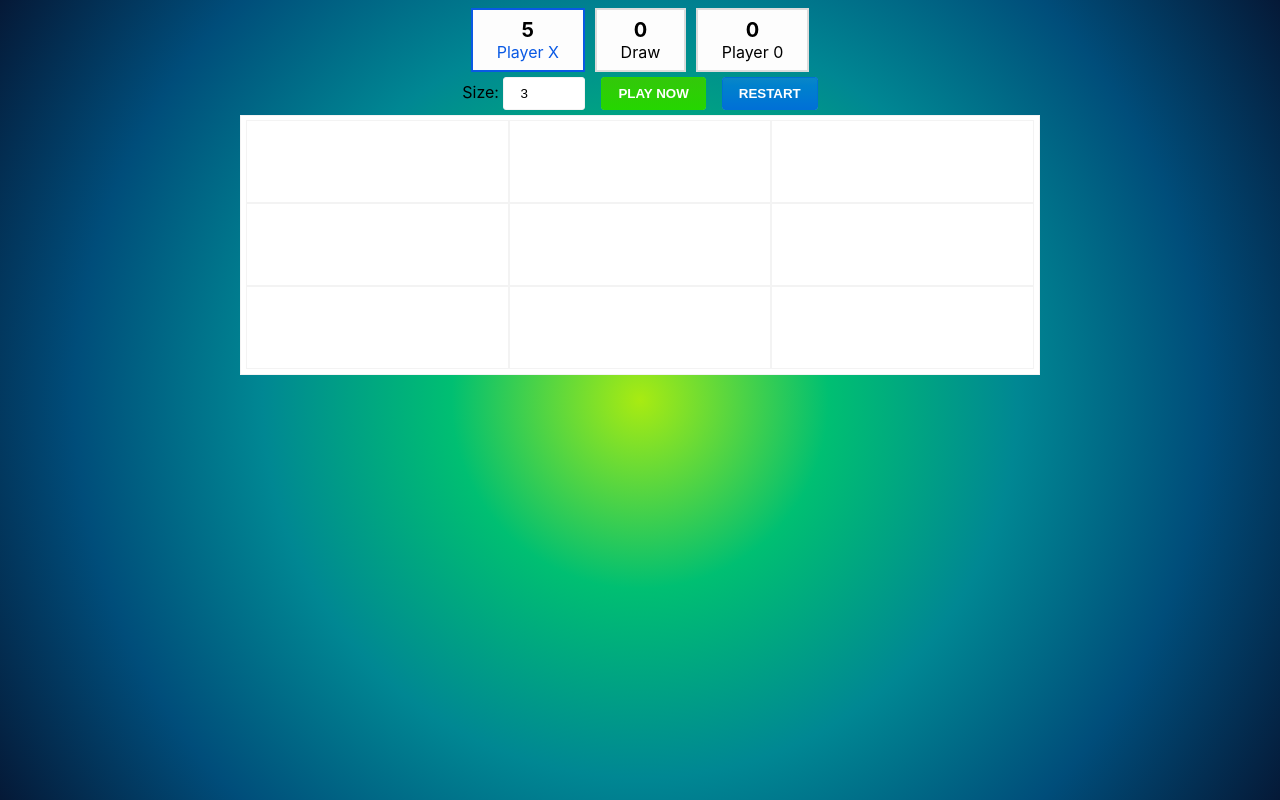
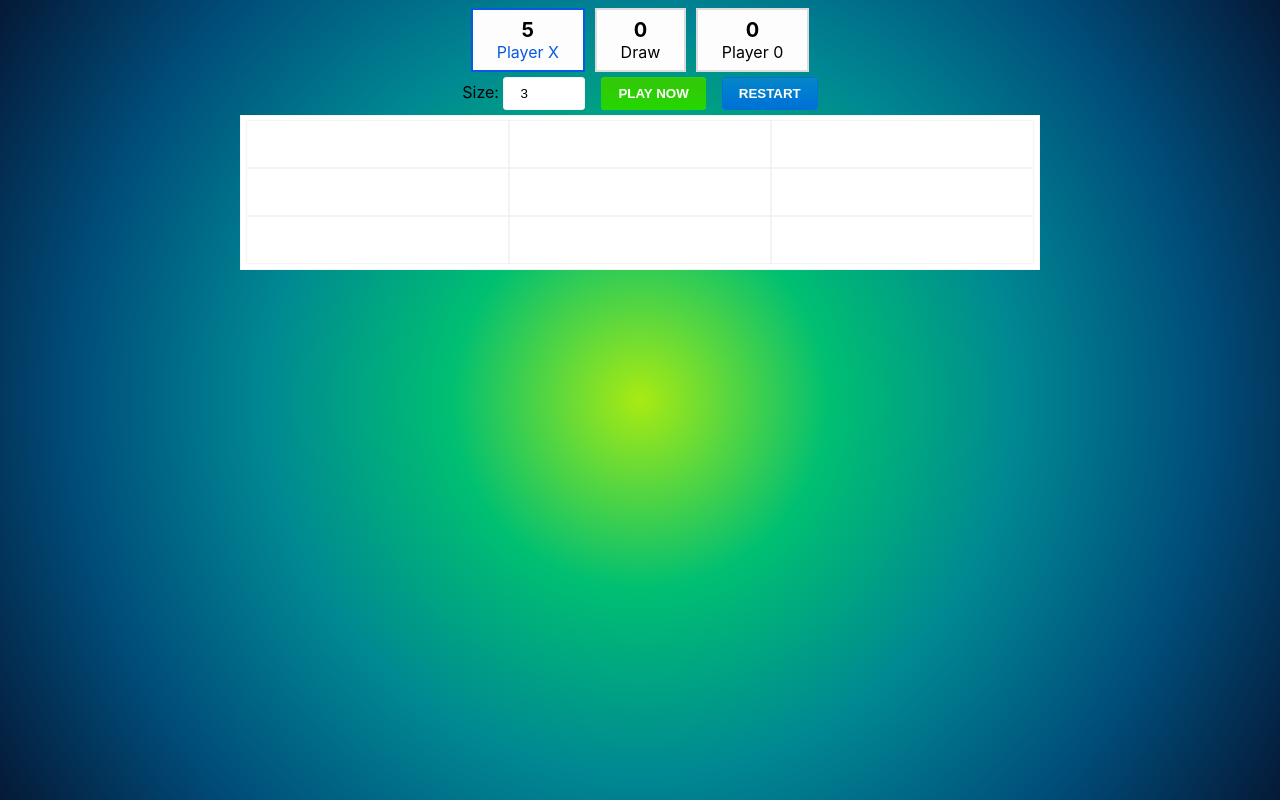
Before and after one commit to masmerino13/tic-tac-toe, a React (Create React App) app: page / in a window 1280 px wide. Built offline with nearby package versions, Linux system fonts and the light colour scheme.

Commit message:
Show who clicked the square

```diff
--- a/src/components/Squares/index.jsx
+++ b/src/components/Squares/index.jsx
@@ -3,9 +3,9 @@ import { chain } from 'lodash';
 
 import { SquaresWrapper, SquareWrapper } from './squares.styled';
 
-const Square = ({ index, flexBasis, onClick }) => {
+const Square = ({ index, flexBasis, value, onClick }) => {
   return (
-    <SquareWrapper flexBasis={flexBasis} onClick={() => onClick(index)}></SquareWrapper>
+    <SquareWrapper flexBasis={flexBasis} onClick={value ? null : () => onClick(index)}>{ value }</SquareWrapper>
   );
 }
 
@@ -23,7 +23,12 @@ const Squares = ({ columns, squares, onClicked }) => {
           <div key={key} className="squares-row">
             {
               value.map((value, k) => (
-                <Square key={ value } index={ value } flexBasis={ flexBasis } onClick={ onClicked } />
+                <Square
+                  key={ value }
+                  index={ value }
+                  flexBasis={ flexBasis }
+                  value={ squares[value] }
+                  onClick={ onClicked } />
               ))
             }
           </div>
--- a/src/components/Squares/squares.styled.js
+++ b/src/components/Squares/squares.styled.js
@@ -18,8 +18,8 @@ const SquaresWrapper = styled.div`
 const SquareWrapper = styled.span`
   padding: 2px;
   border: 1px solid #f3f3f3;
-  font-size: 3rem;
-  padding-bottom: 10%;
+  font-size: 2rem;
+  min-height: 3rem;
   text-align: center;
   flex-basis: ${ props => props.flexBasis }%;
 `;
```
